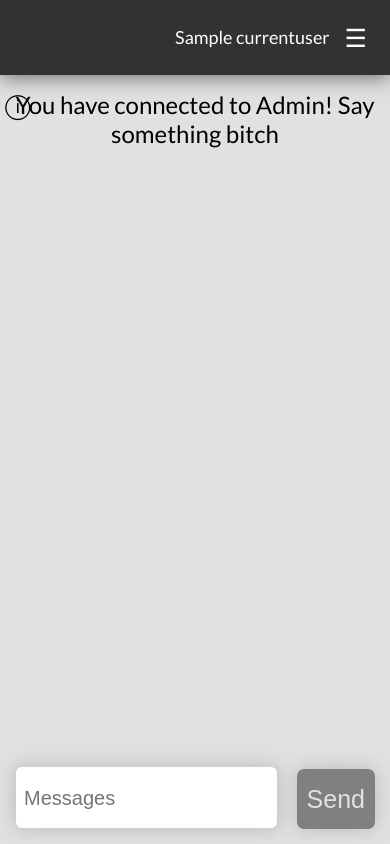
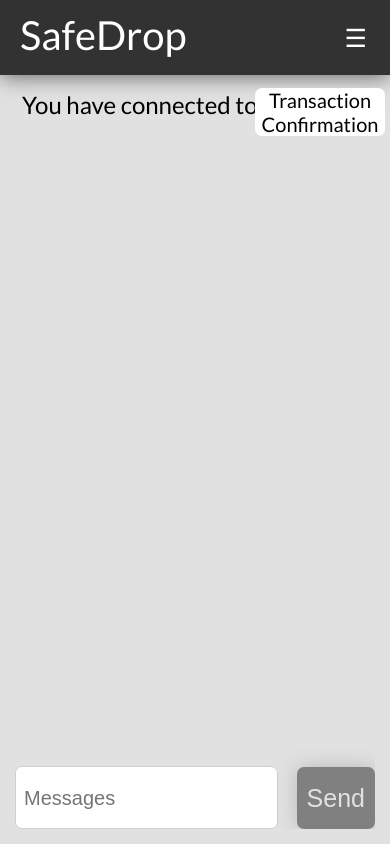
Before and after one commit to maximilianjohnson/safe-drop, a Flask app: template Webpage/templates/message.html in a window 390 px wide. Run offline with Flask 2, Linux system fonts and the light colour scheme; the template is opened without the code that fills it: most values are stand-ins (such as "Sample title", 1, 10 or a date in 2020); some libraries are stand-ins or nearby versions.

Commit message:
website improvements

```diff
--- a/Webpage/Frontend.py
+++ b/Webpage/Frontend.py
@@ -360,11 +360,12 @@ def buypage(txid):
         item_desc = search_OrderValue('description', txid = txid)
         item_cost = search_OrderValue('Cost', txid = txid)
         SellerName = search_OrderValue('S_username', txid=txid)
+        date_init = search_OrderValue('date_initialized', txid = txid)
         return render_template("buyPage(new).html", FirstName = FirstName, \
             LastName = LastName, i_name = item_name,\
             location = location, i_desc = item_desc, i_cost = item_cost,\
-            SellerName = SellerName,currentuser = current_user.username,\
-            txid = txid)
+            SellerName = SellerName, date_init = date_init, \
+            currentuser = current_user.username, txid = txid)
 
 
 @app.route('/history/',  methods=['GET', 'POST'])
@@ -434,10 +435,10 @@ def browse(page_id):
 
         else:
             pass
-        return render_template("browse.html", FirstName = FirstName, \
-        LastName = LastName, SellerName=SellerName, \
-        ItemName=ItemName, ItemDesc=ItemDesc, ItemCost=ItemCost, \
-        Location=Location, date_post=date_post, txid=txid)
+    return render_template("browse.html", FirstName = FirstName, \
+    LastName = LastName, SellerName=SellerName, \
+    ItemName=ItemName, ItemDesc=ItemDesc, ItemCost=ItemCost, \
+    Location=Location, date_post=date_post, txid=txid)
 
 
 if __name__ == '__main__':
--- a/Webpage/static/browse.css
+++ b/Webpage/static/browse.css
@@ -110,7 +110,7 @@
 }
 
 #search {
-    width: 400px;
+    width: 40vw;
     border: 1px solid #cfcfcf;
     background-color: white;
     border-radius: 6px;
@@ -156,7 +156,7 @@
 
 @media only screen and (max-width: 550px) {
     #post_title {
-        left: 0px;
+        left: 2px;
         width: calc(100% - 120px);
     }
 
--- a/Webpage/static/message.css
+++ b/Webpage/static/message.css
@@ -9,7 +9,7 @@
 .drop_info {
     background: white;
     width: 25%;
-    height: calc(100% - 61px);
+    height: calc(100% - 136px);
     border-radius: 7px;
     padding: 15px;
     position: absolute;
@@ -36,21 +36,31 @@
     line-height: 40px;
     position: absolute;
     bottom: 10px;
-    font-size: 16px;
-    font-weight: 600;
+    font-size: 14px;
+    font-weight: 500;
 }
 
-.messages_sec {
+.messages_container {
     width: calc(75% - 75px);
     height: calc(100% - 30px);
     margin: 15px;
     position: absolute;
     bottom: 0px;
     right: 0px;
+    overflow: auto;
+    display: block;
+}
+
+#message_sent_container {
+  overflow: auto;
+  height: calc(100vh - 215px);
+  margin-left: 5px;
+
 }
 
 #connected_to {
-    text-align: center
+    text-align: center;
+    margin-bottom: 10px;
 }
 
 .message {
@@ -65,14 +75,13 @@
     outline: none;
     padding: 6px 8px 5px 8px;
     font-size: 20px;
-    box-shadow: 0px 0px 20px #b9b9b9;
 }
 
 #send {
     position: absolute;
     bottom: 0px;
     right: 0px;
-    height: 60px;
+    height: 62px;
     padding: 10px;
     border-radius: 7px;
     font-size:25px;
@@ -95,28 +104,91 @@
     display: none;
 }
 
+#buyORdecline {
+    position: absolute;
+    bottom: 0px;
+    left: 0px;
+    margin: 15px;
+    width: 27.15%;
+}
+
+#buyORdecline a {
+    text-decoration: none;
+    color: black;
+    display: inline-block;
+    width: 200px;
+    background: white;
+    width: 40%;
+    height: 33.5px;
+    border-radius: 7px;
+    padding: 10px ;
+    padding-top: 19px;
+    text-align: center;
+    color: black;
+    font-size: 20px;
+    box-shadow: 0px 0px 20px #b9b9b9;
+}
+
+#decline {
+    position: absolute;
+    right: 0px;
+}
+
 @media only screen and (max-width: 1200px) {
     .drop_info {
-        display: none;
-        width: 250px
+        width: 280px
     }
 
-    .messages_sec {
+    .messages_container {
+        width: calc(100% - 355px);
+    }
+
+    #buyORdecline {
+        width: 310px;
+    }
+}
+
+
+
+@media only screen and (max-width: 750px) {
+    .drop_info {
+        width: calc(100% - 60px);
+        top: 0px;
+    }
+
+    .messages_container {
         width: calc(100% - 30px);
     }
 
+    #buyORdecline {
+        width: calc(100% - 30px);
+        background: #e1e1e1;
+    }
+
+    .toggle_target {
+        display: none;
+    }
+
     .toggle2 {
+        background: white;
         display: block;
-        font-size: 25px;
+        font-size: 20px;
         cursor: pointer;
-        float: left;
         position: absolute;
         top: 8px;
+        right: 0px;
         margin: 5px;
         z-index: 1;
+        width: 130px;
+        text-align: center;
+        border-radius: 7px;
     }
 
-    #toggle2:checked + .drop_info {
+    #toggle2:checked + .toggle_target {
         display: inline-block;
     }
+
+
+
+
 }
--- a/Webpage/templates/message.html
+++ b/Webpage/templates/message.html
@@ -13,9 +13,7 @@
   <!--This is the navigation of the webpage. This should remain the same throughout all pages-->
   <script src="https://ajax.googleapis.com/ajax/libs/jquery/2.1.1/jquery.min.js"></script>
   <div class="nav">
-
-    <p class="menu_title">{{currentuser}}</p>
-
+    <h1 class="title">SafeDrop</h1>
     <label class="toggle" for="toggle">&#9776;</label>
     <input type="checkbox" id="toggle"/>
     <div class="user">
@@ -48,15 +46,19 @@
     </div>
   </div>
 
+
+
   <div class="container">
 
-    <div class="messages_sec">
+    <div class="messages_container">
       <h2 id="connected_to">
-        You have connected to Admin! Say something bitch
+        You have connected to mr.admin!
       </h2>
 
-
-      <div class = "old_messages"></div>
+      <div id="message_sent_container">
+        <div class = "old_messages"></div>
+        <div class="message_holder"></div>
+      </div>
 
       <script src="https://ajax.googleapis.com/ajax/libs/jquery/1.12.4/jquery.min.js"></script>
       <script type="text/javascript">
@@ -69,8 +71,6 @@
       }
       </script>
 
-
-      <div class="message_holder"></div>
 
       <form action="" method="POST">
         <input type="text" class="message" placeholder="Messages"/>
@@ -115,26 +115,28 @@
       })
     </script>
 
-    <label class="toggle2" for="toggle2">&#9432;</label>
+    <label class="toggle2" for="toggle2">Transaction Confirmation</label>
     <input type="checkbox" id="toggle2"/>
-    <div class="drop_info">
+    <div class="toggle_target">
+      <div class="drop_info">
 
-      <h2 id="title">{{item_name}}</h2>
+        <h2 id="title">{{item_name}}</h2>
 
-      <pre id="description">{{item_desc}}</pre>
+        <pre id="description">{{item_desc}}</pre>
 
-      <div id="details">
+        <div id="details">
+          <h2>Cost: ${{item_cost}}</h2>
+          <h2>Location: {{location}}</h2>
+          <h2>Date Posted: {{date_init}}</h2>
+        </div>
+      </div>
 
-        {% if code_msg != "Request Box Access Code" %}
-        <a href="{{url_for('declineTX', chat_id=chatid)}}">Decline This Transaction</a>
-        <br></br>
-        {% endif %}
+      <div id="buyORdecline">
 
-        <a href="{{request_code}}">{{code_msg}}</a>
+        <a id="decline" href="{{url_for('declineTX', chat_id=chatid)}}">Decline Drop</a>
 
-        <h2>Cost: ${{item_cost}}</h3>
-        <h2>Location: {{location}}</h3>
-        <h2>Date Posted: {{date_init}}</h3>
+
+        <a id="confirm" href="{{request_code}}">Confirm Drop</a>
       </div>
     </div>
   </div>
```
Also changed, not shown: Webpage/static/buyPage.css (+16 -6 lines), Webpage/templates/buyPage(new).html (+6 -7 lines).
